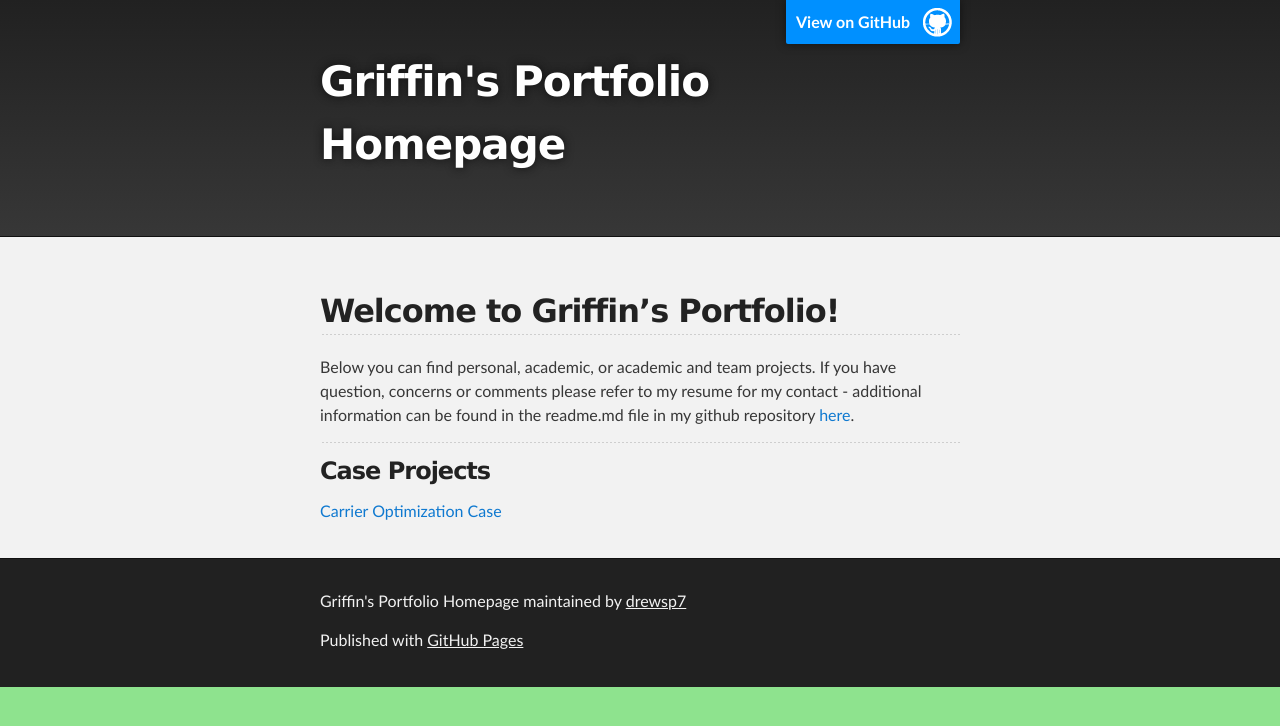
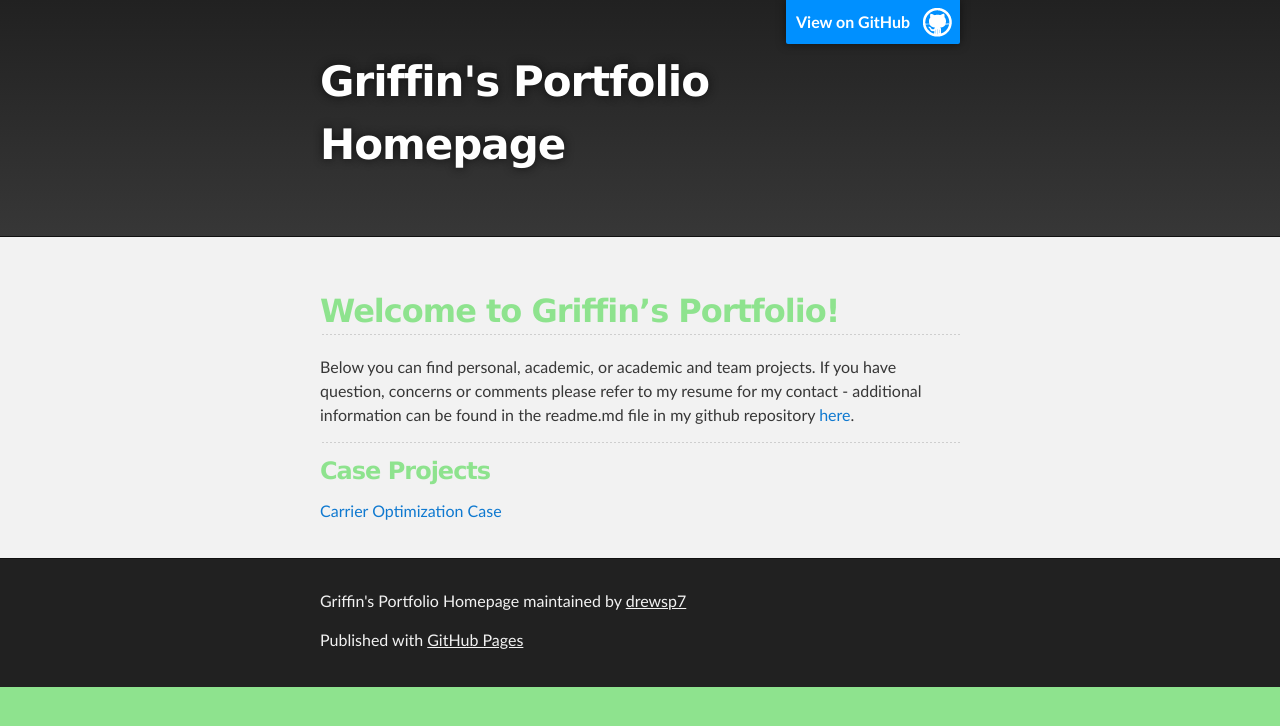
Before and after one commit to drewsp7/griffinsalyer.github.io, a Jekyll site: the page built from index.md, in a window 1280 px wide. Shown: the top 726 px of the page. Built offline with Jekyll 4.4.1, drawn with Linux system fonts in a browser that asks for light colours; our own code applies the rules of GitHub Pages for plain Markdown files; the repository's description, which GitHub fills in, is left out.

Commit message:
Update jekyll-theme-slate.scss

```diff
--- a/_sass/jekyll-theme-slate.scss
+++ b/_sass/jekyll-theme-slate.scss
@@ -56,7 +56,7 @@ body {
 h1, h2, h3, h4, h5, h6 {
   margin: 10px 0;
   font-weight: 700;
-  color:#222222; //222222
+  color:#8ee38e; //222222
   font-family: 'Lucida Grande', 'Calibri', Helvetica, Arial, sans-serif;
   letter-spacing: -1px;
 }
```
